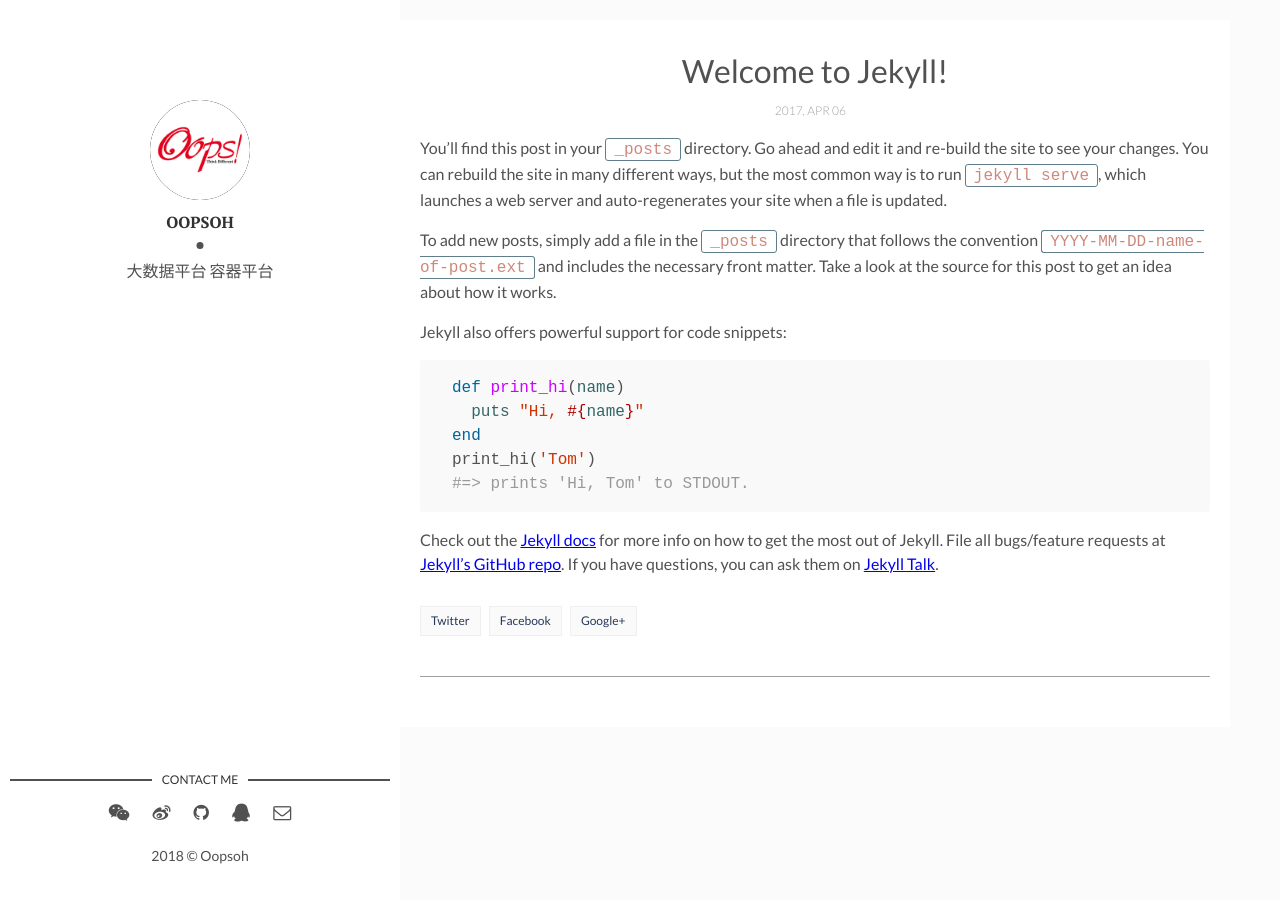
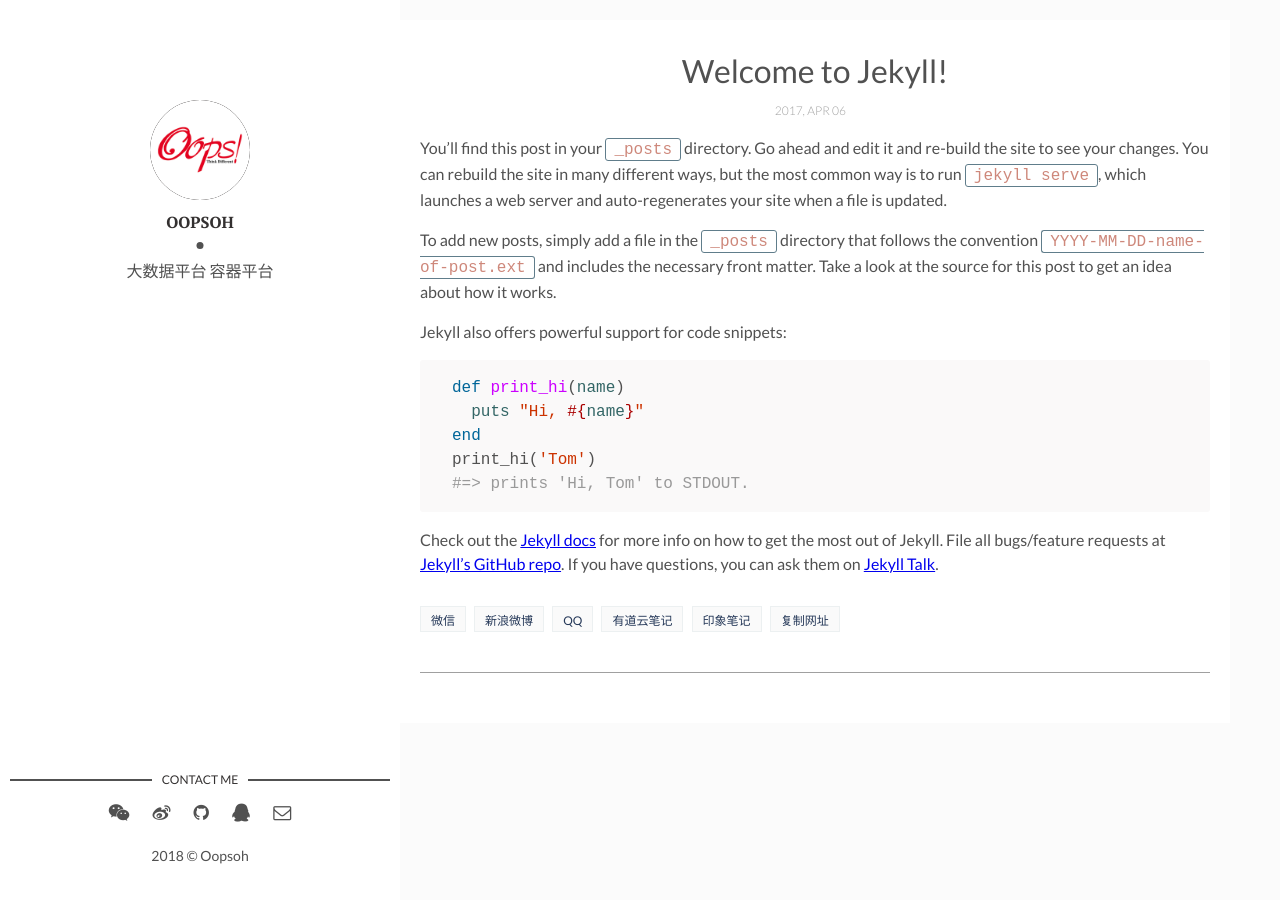
Before and after one commit to oopsoh/oopsoh.github.io, a Jekyll site: the page built from _posts/2017-04-06-welcome-to-jekyll.markdown, in a window 1280 px wide. Built offline with Jekyll 4.4.1, drawn with Linux system fonts in a browser that asks for light colours; comment, search, counter and statistics services are not loaded.

Commit message:
@oopsoh: update at 2018-03-07 18:18

```diff
--- a/_layouts/post.html
+++ b/_layouts/post.html
@@ -16,11 +16,14 @@ layout: main
       </header>
       {{page.content | markdownify}}
       <div class="page-footer">
-        <div class="page-share">
-          <a href="https://twitter.com/intent/tweet?text={{ page.title }}&url={{ site.url }}{{ page.url }}" title="Share on Twitter" rel="nofollow" target="_blank">Twitter</a>
-          <a href="https://facebook.com/sharer.php?u={{ site.url }}{{ page.url }}" title="Share on Facebook" rel="nofollow" target="_blank">Facebook</a>
-          <a href="https://plus.google.com/share?url={{ site.url }}{{ page.url }}" title="Share on Google+" rel="nofollow" target="_blank">Google+</a>
-        </div>
+         <div class="page-share bdsharebuttonbox">
+          <a href="#" class="bds_weixin" data-cmd="weixin" title="分享到微信" rel="nofollow" target="_blank">微信</a>
+          <a href="#" data-cmd="tsina" title="分享到新浪微博" rel="nofollow" target="_blank">新浪微博</a>
+          <a href="#" data-cmd="sqq" title="分享到QQ好友" rel="nofollow" target="_blank">QQ</a>
+          <a href="#" data-cmd="youdao" title="分享到有道云笔记" rel="nofollow" target="_blank">有道云笔记</a>
+          <a href="#" data-cmd="evernotecn" title="分享到印象笔记" target="_blank">印象笔记</a>
+          <a href="#" data-cmd="copy" title="复制网址" target="_blank">复制网址</a>
+        </div><script>window._bd_share_config={"common":{"bdSnsKey":{},"bdText":"","bdMini":"2","bdMiniList":false,"bdPic":"","bdStyle":"1","bdSize":"16"},"share":{"bdSize":16}};with(document)0[(getElementsByTagName('head')[0]||body).appendChild(createElement('script')).src='http://bdimg.share.baidu.com/static/api/js/share.js?v=89860593.js?cdnversion='+~(-new Date()/36e5)];</script>
         <div class="page-tag">
           {% for tag in page.tags %}
             <a href="{{site.baseurl}}/tags#{{tag}}" class="tag">&#35; {{ tag }}</a>
--- a/assets/css/main.css
+++ b/assets/css/main.css
@@ -1250,6 +1250,7 @@ a.newer-posts:hover {
   -webkit-transition: background-color .3s;
   -o-transition: background-color .3s;
   transition: background-color .3s;
+  height: 26px;
 }
 
 .page-footer .page-share a:first-child {
@@ -1259,6 +1260,13 @@ a.newer-posts:hover {
 .page-footer .page-share a:hover {
   background-color: #ecf0f1;
 }
+
+/*-----去掉百度分享中的图标图片-------*/
+.bdshare-button-style1-16 a {
+  background-image:none!important;
+  margin: 0 0 5 0!important;
+}
+
 
 .page-footer .page-tag a {
   text-decoration: none;
```
